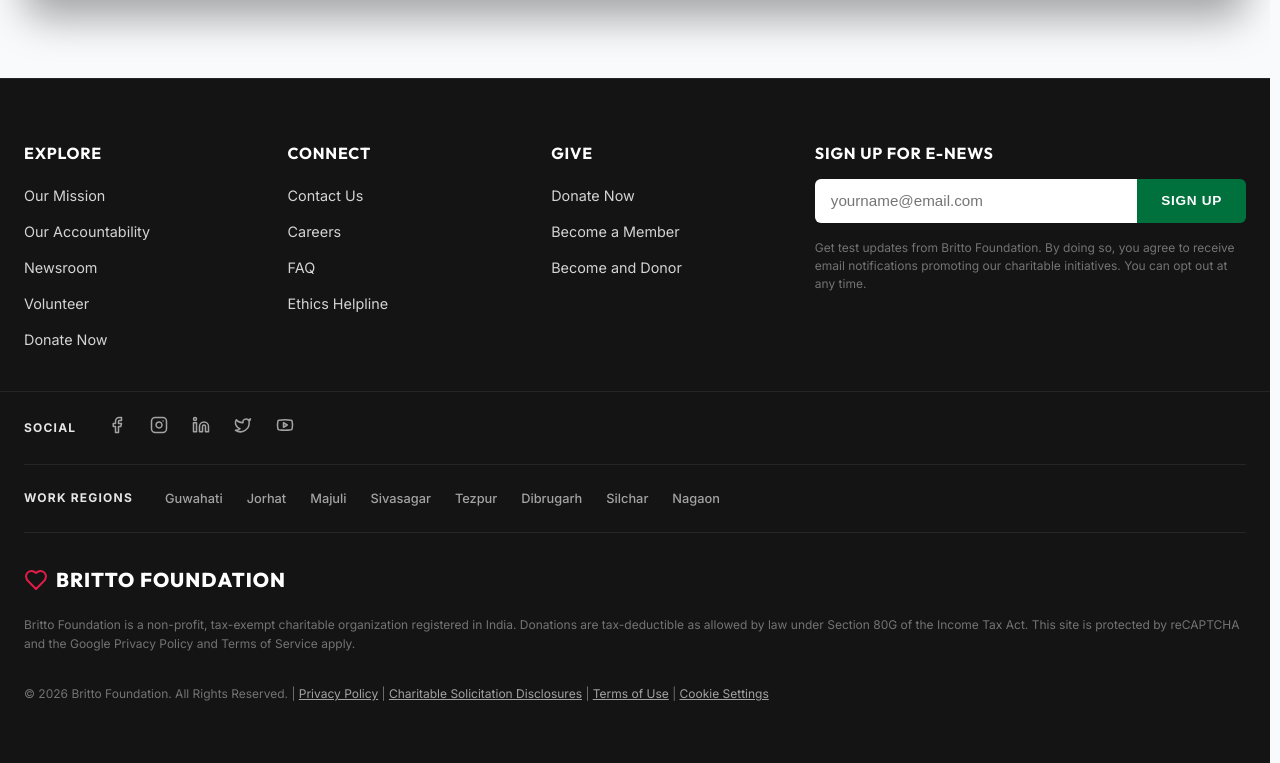
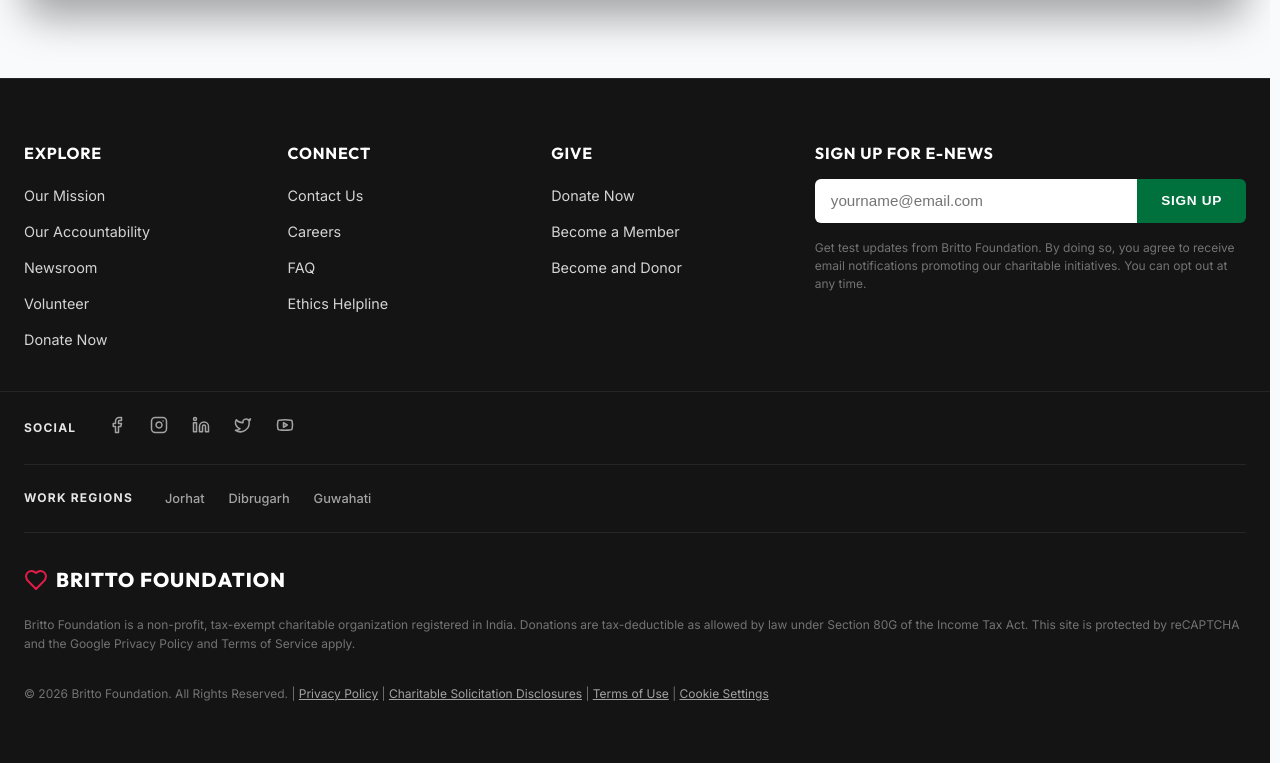
Before and after one commit to devBinud/brittofoundation, a React (Vite) app: page / in a window 1280 px wide. Shown: the part 1720-2483 px from the top of the page. Built offline with nearby package versions, Linux system fonts and the light colour scheme.

Commit message:
Update work regions in Footer component

```diff
--- a/src/components/Footer/Footer.jsx
+++ b/src/components/Footer/Footer.jsx
@@ -92,14 +92,9 @@ const Footer = () => {
         <div className="districts-row-custom">
           <span className="districts-label-custom">WORK REGIONS</span>
           <div className="districts-list-custom">
+            <span>Jorhat</span>
+            <span>Dibrugarh</span>
             <span>Guwahati</span>
-            <span>Jorhat</span>
-            <span>Majuli</span>
-            <span>Sivasagar</span>
-            <span>Tezpur</span>
-            <span>Dibrugarh</span>
-            <span>Silchar</span>
-            <span>Nagaon</span>
           </div>
         </div>
 
```
